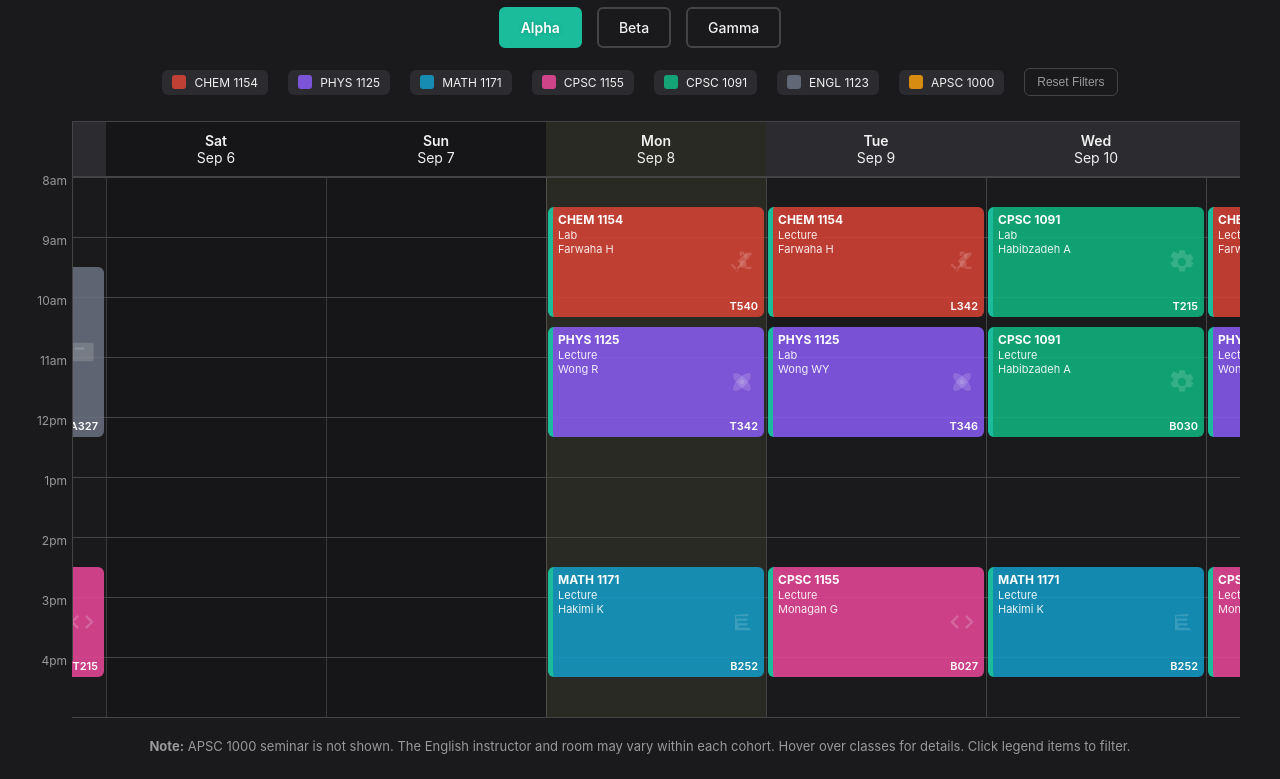
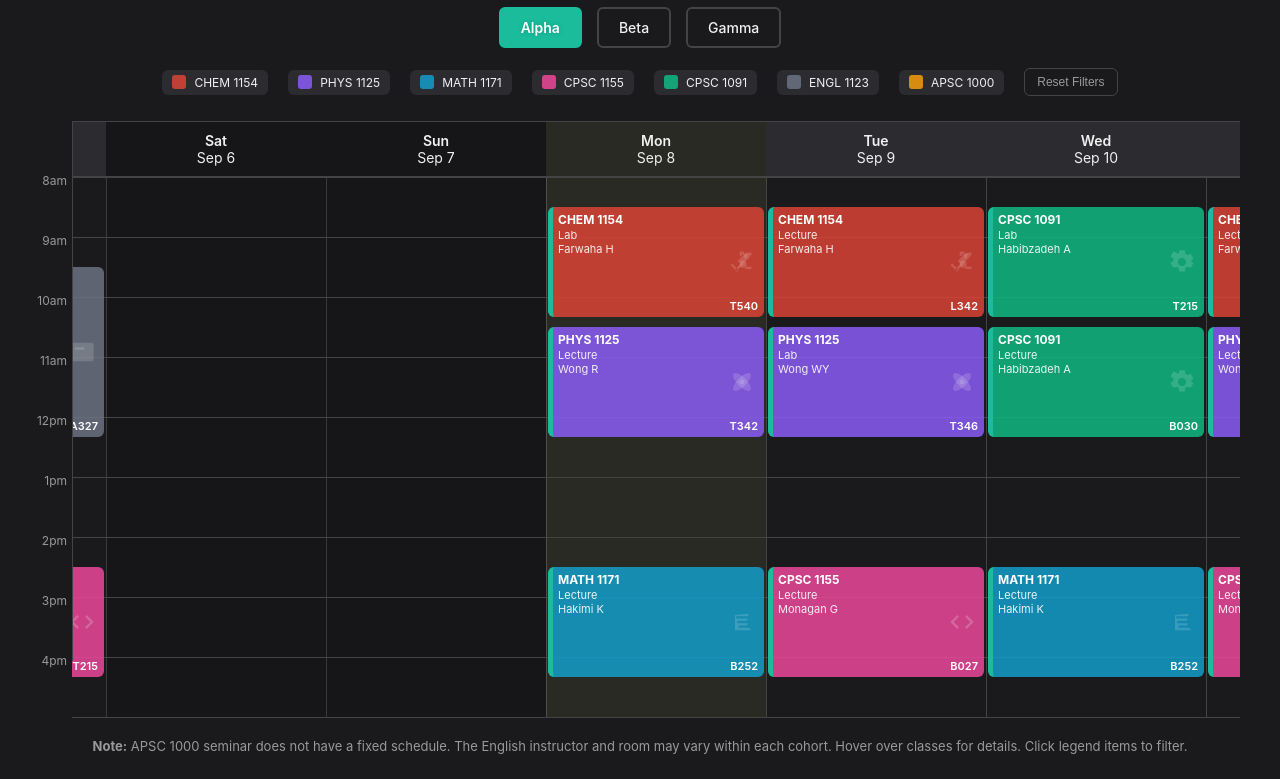
Before and after one commit to Toricane/langara-etp-schedule, a plain HTML site: page index.html in a window 1280 px wide. Shown: the part 57-836 px from the top of the page. Drawn offline with Linux system fonts and the light colour scheme.

Commit message:
chore: update note

```diff
--- a/index.html
+++ b/index.html
@@ -40,7 +40,7 @@
             <footer>
                 <p>
                     <strong>Note:</strong>
-                    APSC 1000 seminar is not shown. The English instructor and room may vary within each cohort. Hover over classes for details. Click legend items to filter.
+                    APSC 1000 seminar does not have a fixed schedule. The English instructor and room may vary within each cohort. Hover over classes for details. Click legend items to filter.
                 </p>
             </footer>
         </div>
```
